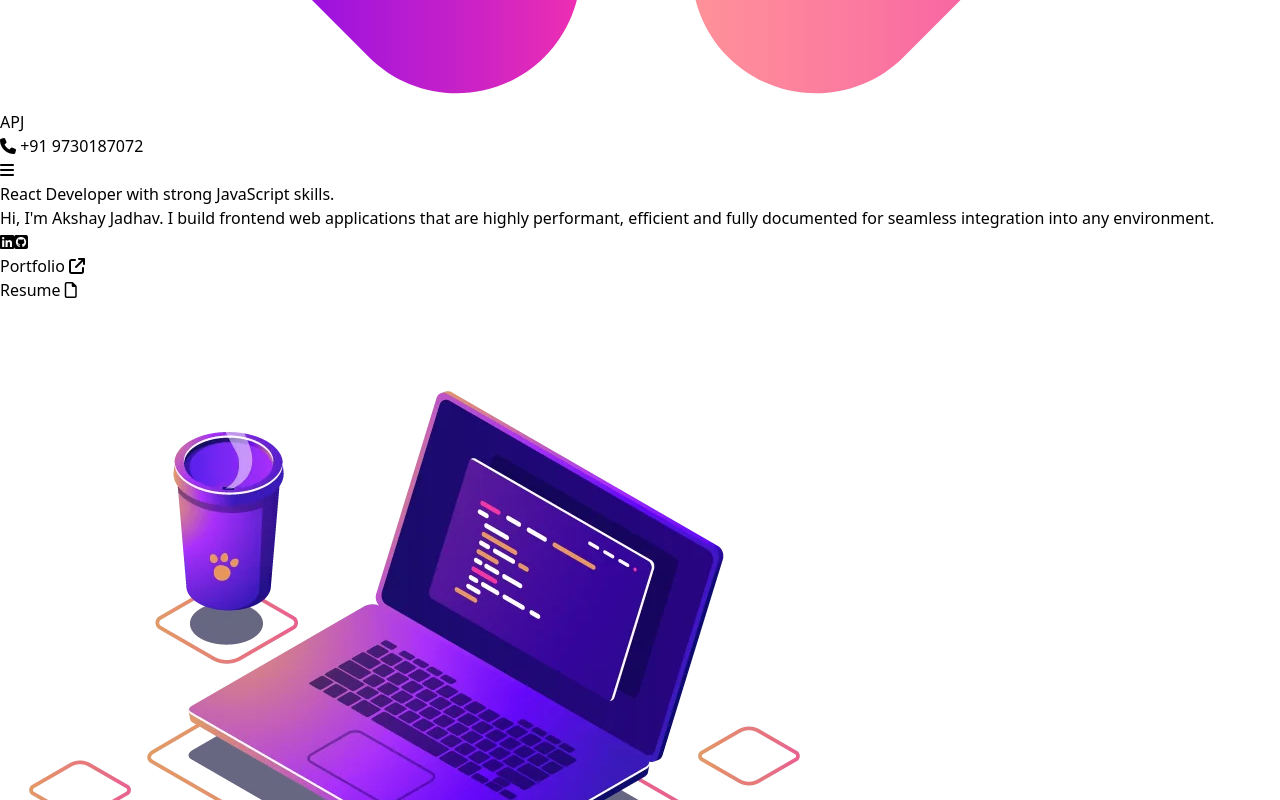
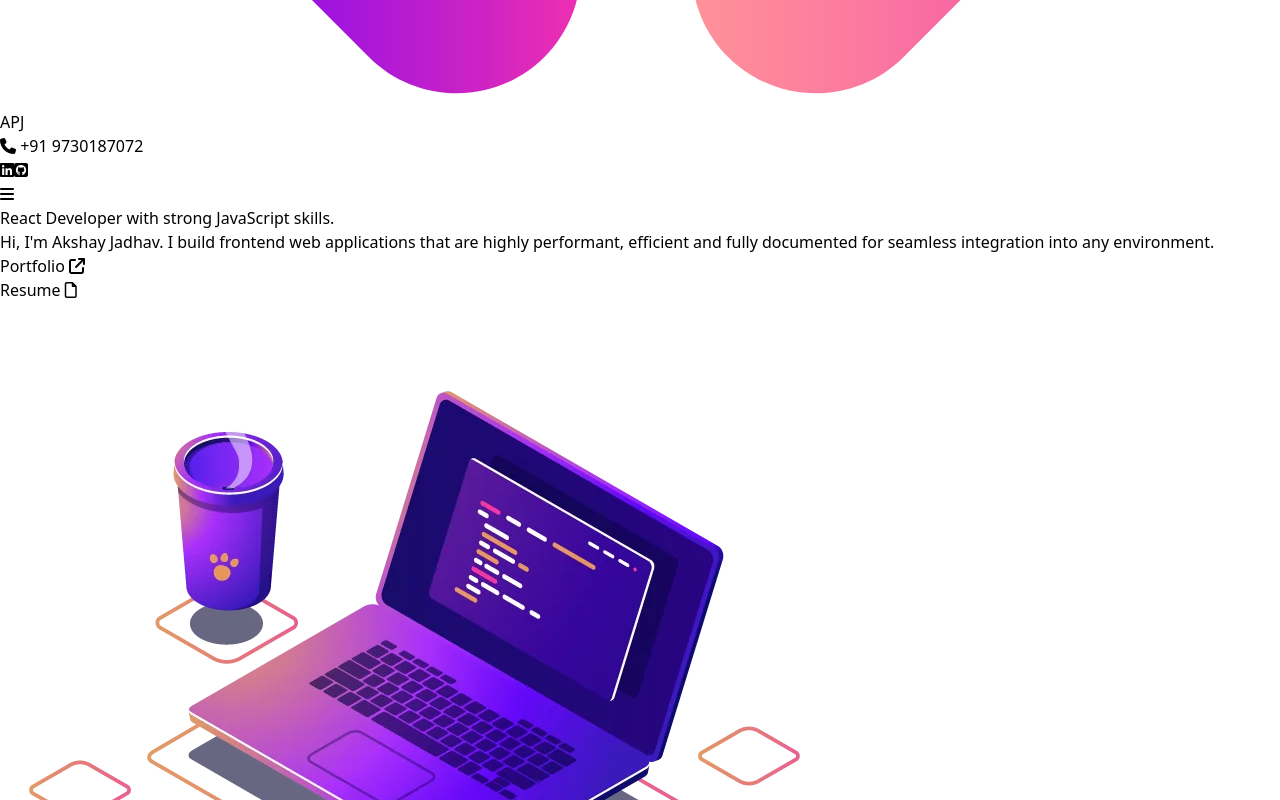
Before and after one commit to apj19/PortfolioReact, a React (Vite) app: page / in a window 1280 px wide. Shown: the part 820-1620 px from the top of the page. Built offline with nearby package versions, Linux system fonts and the light colour scheme; what @material-tailwind/react would draw is missing.

Commit message:
hero section updated

```diff
--- a/index.html
+++ b/index.html
@@ -7,7 +7,7 @@
   <meta name="viewport" content="width=device-width, initial-scale=1.0" />
   <link rel="preconnect" href="https://fonts.googleapis.com">
   <link rel="preconnect" href="https://fonts.gstatic.com" crossorigin>
-  <link href="https://fonts.googleapis.com/css2?family=Poppins&display=swap" rel="stylesheet">
+  <link href="https://fonts.googleapis.com/css2?family=Inter&family=Poppins&display=swap" rel="stylesheet">
   <script src="https://kit.fontawesome.com/092bfc665f.js" crossorigin="anonymous"></script>
   <title>Akshay Jadhav</title>
 </head>
--- a/src/App.jsx
+++ b/src/App.jsx
@@ -11,7 +11,7 @@ function App() {
   // [#D85C36]
   return (
     <div
-      className=" min-w-[375px] max-w-[1440px] min-h-[100vh]  font-['Poppins']
+      className=" min-w-[375px] max-w-[1440px] min-h-[100vh]   font-['Inter']
     bg-[#1b0143] text-white "
     >
       <NavBar />
--- a/src/components/Hero.jsx
+++ b/src/components/Hero.jsx
@@ -3,9 +3,9 @@ import { Link } from "react-router-dom";
 
 function Hero() {
   return (
-    <div className="grid gird-cols-1 md:grid-cols-2 gap-4  place-items-center px-10 py-6  ">
+    <div className="grid gird-cols-1 md:grid-cols-2 gap-4 mb-8 place-items-center px-10 py-6  ">
       <div className="text-center md:text-start row-start-2 md:row-start-1 md:col-start-1 ">
-        <h1 className="mt-4  text-[1.8rem] font-bold tracking-tight md:text-[2.5rem] ">
+        <h1 className="mt-4  text-[1.8rem] font-bold tracking-tight md:text-[2.5rem] font-['Poppins'] ">
           React Developer with strong JavaScript skills.
         </h1>
         <p className="mt-6  md:text-[1.2rem] leading-7 ">
@@ -13,23 +13,8 @@ function Hero() {
           highly performant, efficient and fully documented for seamless
           integration into any environment.
         </p>
-        <div className="my-4 flex items-center justify-center md:justify-start gap-x-6 text-[2.5rem]">
-          <a
-            className="hover:text-blue-500"
-            href="https://www.linkedin.com/in/akshay-jadhav-01737711b/"
-            target="_blank"
-          >
-            <i className="fa-brands fa-linkedin"></i>
-          </a>
-          <a
-            className="hover:text-blue-500"
-            href="https://github.com/apj19"
-            target="_blank"
-          >
-            <i className="fa-brands fa-square-github"></i>
-          </a>
-        </div>
-        <div className="  mt-4 flex items-center justify-center md:justify-start ">
+
+        <div className="   mt-8 flex items-center justify-center md:justify-start ">
           <Link to="portfolio">
             <p className=" font-[500] mr-4 bg-pink-500 rounded-full px-4 py-2">
               Portfolio{" "}
--- a/src/components/NavBar.jsx
+++ b/src/components/NavBar.jsx
@@ -7,7 +7,7 @@ function NavBar() {
   return (
     <nav className="w-full z-10 h-16  drop-shadow-sm px-10 flex items-center justify-between ">
       <div className="flex gap-4 justify-center items-end">
-        <div className=" flex gap-4 justify-center items-center text-[1.3rem] tracking-widest hover:drop-shadow-lg cursor-pointer font-bold ">
+        <div className=" flex gap-4 justify-center items-center text-[1.3rem] tracking-widest hover:drop-shadow-lg cursor-pointer font-bold font-['Poppins']">
           <Link to="/">
             <img className="h-8" src="./logo.svg" alt="" />
           </Link>
@@ -15,10 +15,10 @@ function NavBar() {
         </div>
       </div>
 
-      <div className="hidden md:block">
+      <div className="hidden md:flex md:justify-center md:items-center md:gap-6 ">
         <Tooltip content="Click to Copy" placement="top-start">
           <p
-            className="mb-2 hover:text-pink-500"
+            className=" hover:text-pink-500"
             onClick={(e) => {
               navigator.clipboard.writeText(e.target.innerText);
             }}
@@ -26,6 +26,21 @@ function NavBar() {
             <i className="fa-solid fa-phone"></i> +91 <span>9730187072</span>
           </p>
         </Tooltip>
+
+        <a
+          className="hover:text-blue-500 text-[1.3rem]"
+          href="https://www.linkedin.com/in/akshay-jadhav-01737711b/"
+          target="_blank"
+        >
+          <i className="fa-brands fa-linkedin"></i>
+        </a>
+        <a
+          className="hover:text-blue-500 text-[1.3rem]"
+          href="https://github.com/apj19"
+          target="_blank"
+        >
+          <i className="fa-brands fa-square-github"></i>
+        </a>
       </div>
 
       <button
--- a/src/pages/Home.jsx
+++ b/src/pages/Home.jsx
@@ -5,10 +5,10 @@ import { check } from "../utilities/logo";
 
 function Home() {
   return (
-    <main className="pt-16 font-['Poppins']">
+    <main className="pt-16  ">
       <Hero />
       <section>
-        <h2 className="text-[1.5rem] py-4 text-center font-[500] text-blue-500 ">
+        <h2 className="text-[1.5rem] font-['Poppins'] py-4 text-center font-[500] text-blue-500 ">
           TECH STACK
         </h2>
         <div className="mt-4 flex flex-wrap items-center justify-center gap-x-6 text-[1.5rem] gap-y-4">
@@ -37,7 +37,7 @@ function Home() {
       </section>
 
       <section className=" py-16 px-10 ">
-        <h2 className="text-[1.5rem] py-4 text-center font-[500] text-blue-500 ">
+        <h2 className="text-[1.5rem] font-['Poppins'] py-4 text-center font-[500] text-blue-500 ">
           PORTFOLIO
         </h2>
         {/* Ecommrace Project */}
@@ -52,7 +52,7 @@ function Home() {
           </div>
 
           <div className=" flex flex-col justify-center items-start   ">
-            <h2 className="text-xl font-[600] tracking-wider  md:text-2xl">
+            <h2 className="text-xl font-['Poppins'] font-[600] tracking-wider  md:text-2xl">
               COMFY
             </h2>
 
@@ -113,7 +113,7 @@ function Home() {
             />
           </div>
           <div className=" flex flex-col justify-center items-start drop-shadow-xl md:row-start-1">
-            <h2 className="text-xl font-[600] tracking-wider  md:text-2xl">
+            <h2 className="text-xl font-['Poppins'] font-[600] tracking-wider  md:text-2xl">
               NETFLIX CLONE
             </h2>
 
@@ -178,7 +178,7 @@ function Home() {
           </div>
 
           <div className=" flex flex-col justify-center items-start drop-shadow-xl">
-            <h2 className="text-xl font-[600] tracking-wider md:text-2xl">
+            <h2 className="text-xl font-['Poppins'] font-[600] tracking-wider md:text-2xl">
               UI Design{" "}
             </h2>
 
@@ -239,7 +239,7 @@ function Home() {
             />
           </div>
           <div className=" flex flex-col justify-center items-start drop-shadow-xl md:row-start-1">
-            <h2 className="text-xl font-[600] tracking-wider  md:text-2xl">
+            <h2 className="text-xl font-['Poppins'] font-[600] tracking-wider  md:text-2xl">
               POKEDEX
             </h2>
 
@@ -303,7 +303,7 @@ function Home() {
           </div>
 
           <div className=" flex flex-col justify-center items-start ">
-            <h2 className="text-xl font-[600] tracking-wider  md:text-2xl">
+            <h2 className="text-xl font-['Poppins'] font-[600] tracking-wider  md:text-2xl">
               COUNTRY DATA
             </h2>
 
```
